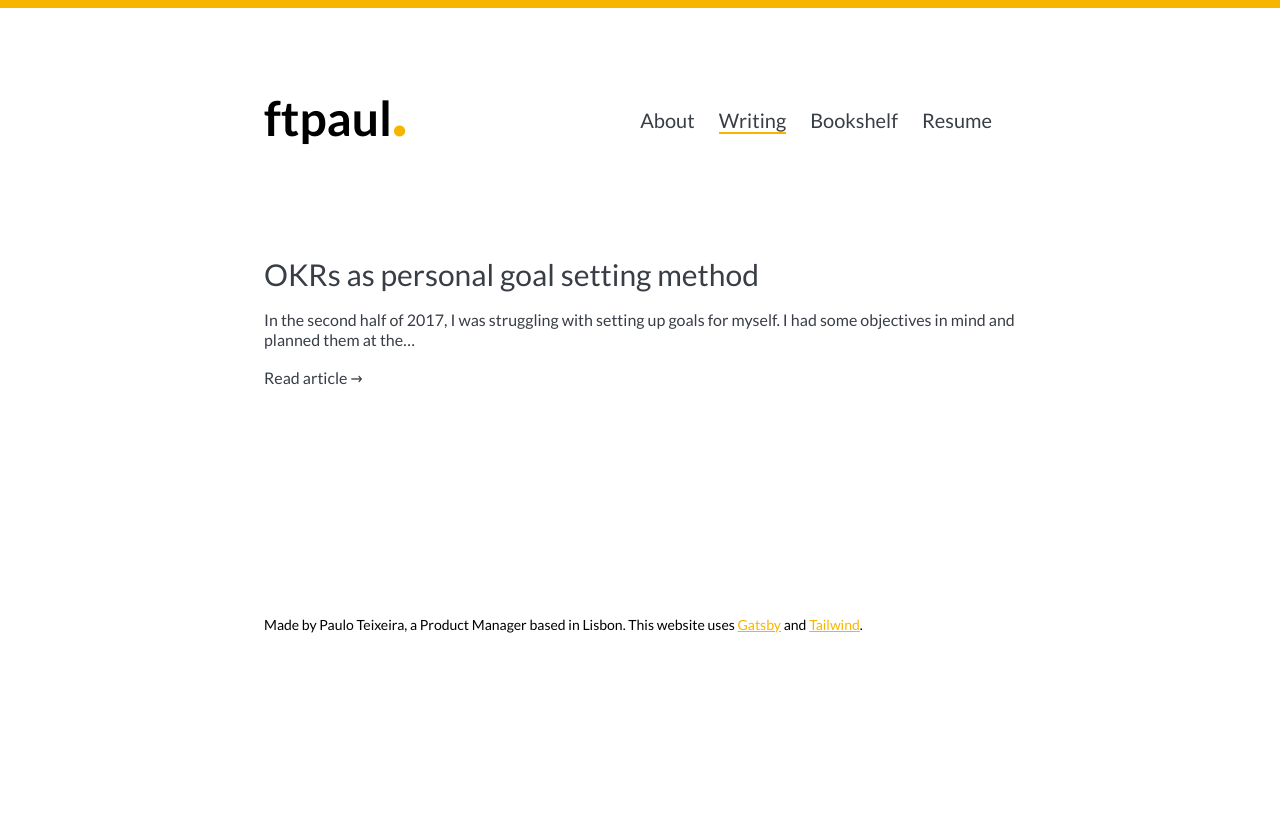
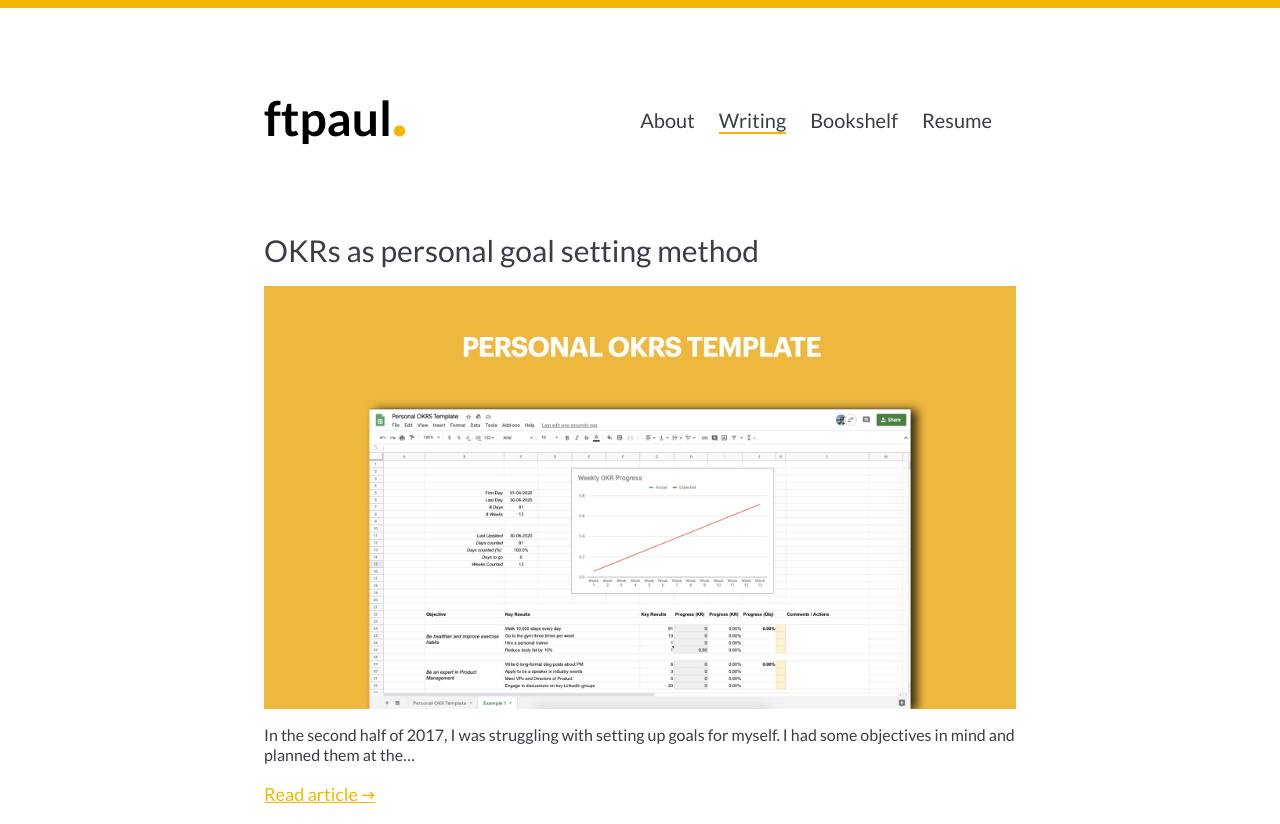
Before and after one commit to ftpaul/ftpaul, a Gatsby site: page /writing in a window 1280 px wide. Shown: the top 824 px of the page. Before the commit the page ends 800 px from the top, so only its background shows below. Built offline with nearby package versions, Linux system fonts and the light colour scheme; Gatsby itself is replaced by a stand-in of ours; some packages are replaced by stand-ins of ours.

Commit message:
adding image post to writing listening

```diff
--- a/src/pages/writing.js
+++ b/src/pages/writing.js
@@ -1,5 +1,5 @@
 import React from "react"
-import { Link } from "gatsby"
+import { Link, graphql } from "gatsby"
 import Navigation from '../components/navigation'
 import SEO from '../components/seo'
 import Footer from '../components/footer'
@@ -15,12 +15,16 @@ const WritingPage = ({ data }) => { return (
 
 
       {data.allMarkdownRemark.edges.map(article => (
-        <div key={article.node.frontmatter.title} className="mt-12 mb-48">
+        <div key={article.node.frontmatter.title} className="mt-6 mb-24">
           <Link to={`/writing`+article.node.frontmatter.slug}  className="text-gray-500 ">
             <h1 className="text-3xl xs:text-2xl leading-tight text-gray-500 pb-4 hover:text-yellow-600" >{article.node.frontmatter.title}</h1>
           </Link>
+          {article.node.frontmatter.image && (
+            <Link to={`/writing`+article.node.frontmatter.slug}  className="text-gray-500 ">
+              <img src={article.node.frontmatter.image} alt={article.node.frontmatter.title} className="mb-4"  />
+            </Link>)}
           <p className="text-base leading-tight text-gray-500 pb-4" >{article.node.excerpt}</p>
-          <Link to={`/writing`+article.node.frontmatter.slug} className="text-gray-500 hover:text-yellow-600 pb-4">Read article &rarr;</Link>
+          <Link to={`/writing`+article.node.frontmatter.slug} className="text-yellow-600 underline hover:text-yellow-400 text-lg pb-4">Read article &rarr;</Link>
         </div>
       ))}
       </ContentColumn>
@@ -41,6 +45,7 @@ export const query = graphql`
         frontmatter {
           slug
           title
+          image
         }
         excerpt
       }
```
